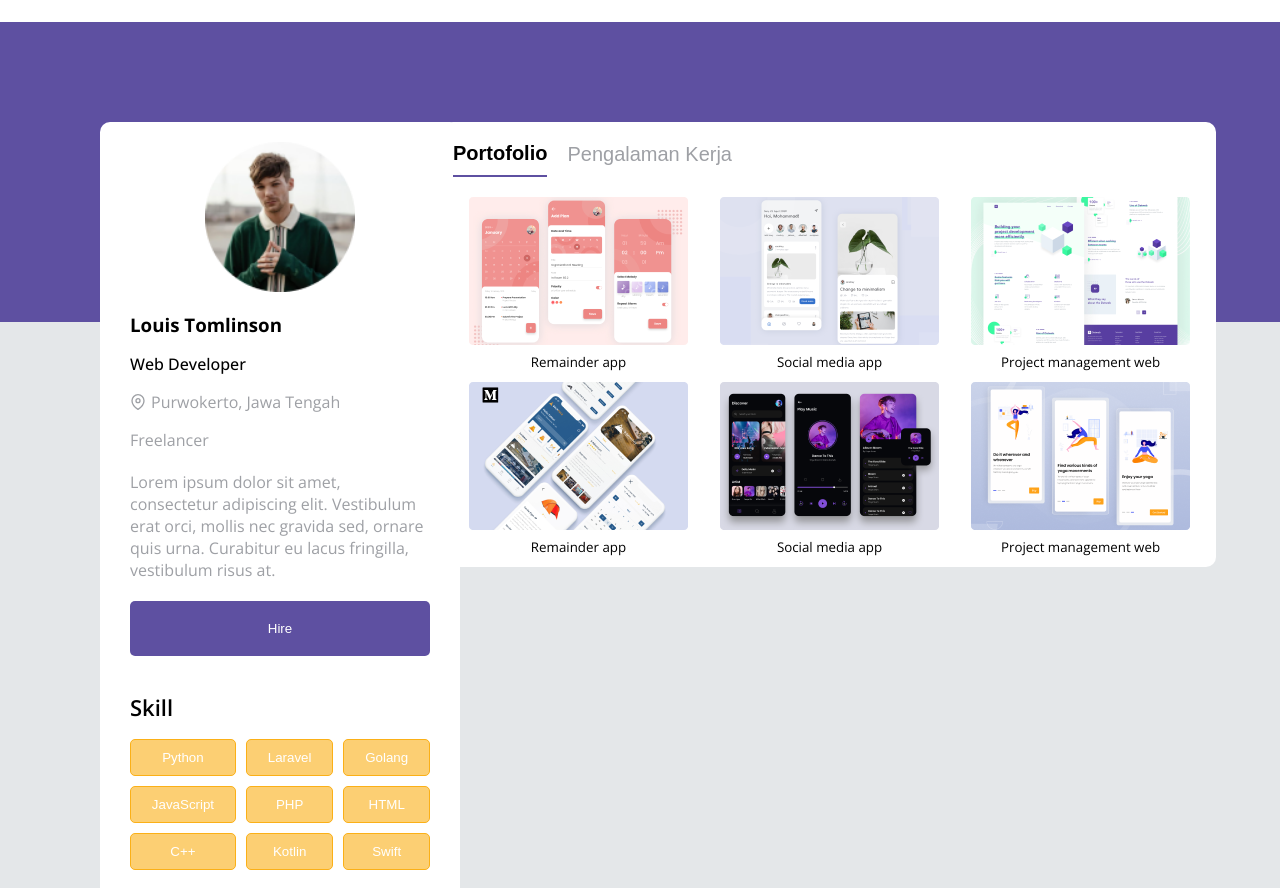
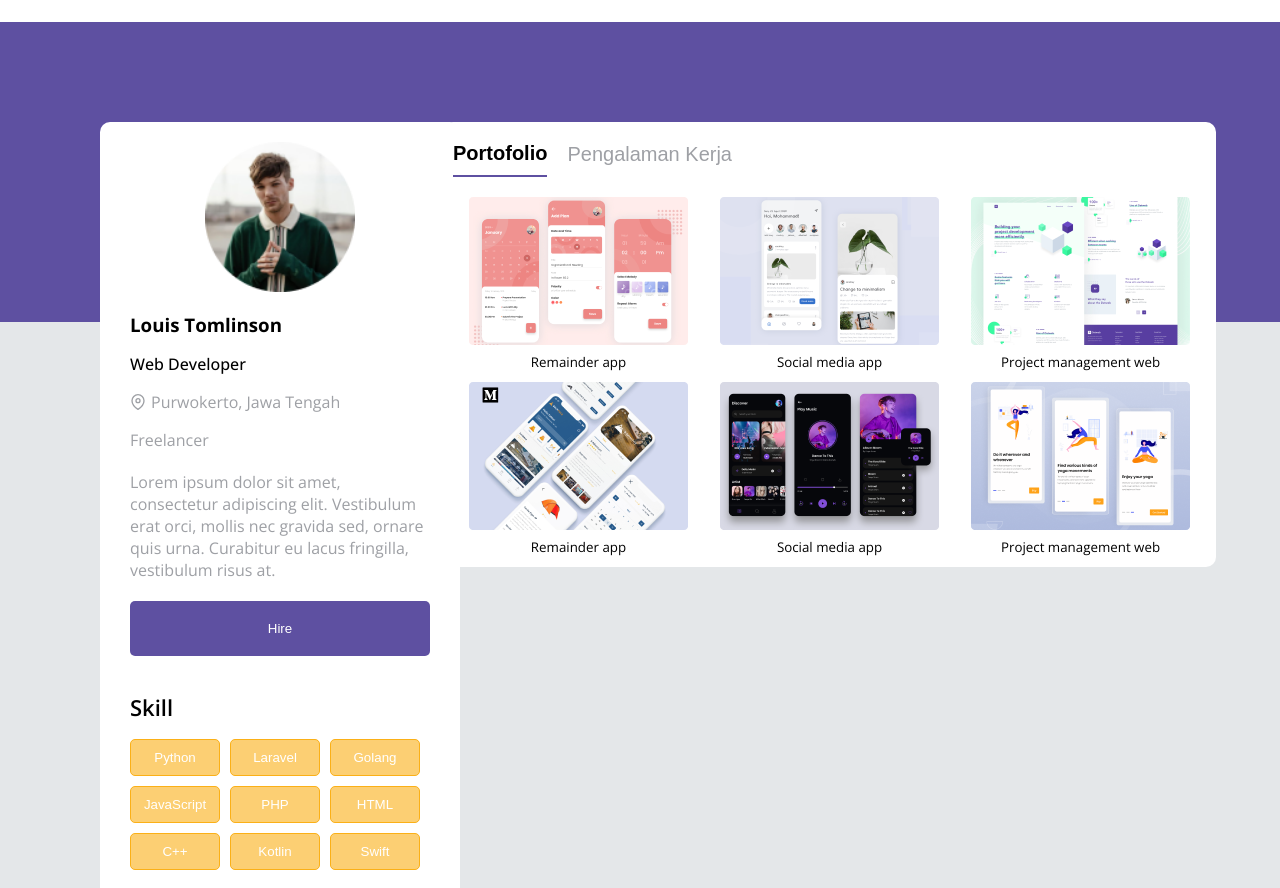
Before and after one commit to dimassagngsptr/hirejob, a plain HTML site: page portofolio.html in a window 1280 px wide. Shown: the part 64-952 px from the top of the page. Drawn offline with nearby package versions, Linux system fonts and the light colour scheme.

Commit message:
fix :revisi button skill

```diff
--- a/assets/css/portofolio.css
+++ b/assets/css/portofolio.css
@@ -103,7 +103,7 @@ nav {
 }
 .btn-skills {
    display: grid;
-   grid-template-columns: repeat(3, auto);
+   grid-template-columns: repeat(3, 90px);
    gap: 10px;
    margin-top: 20px;
 }
```
